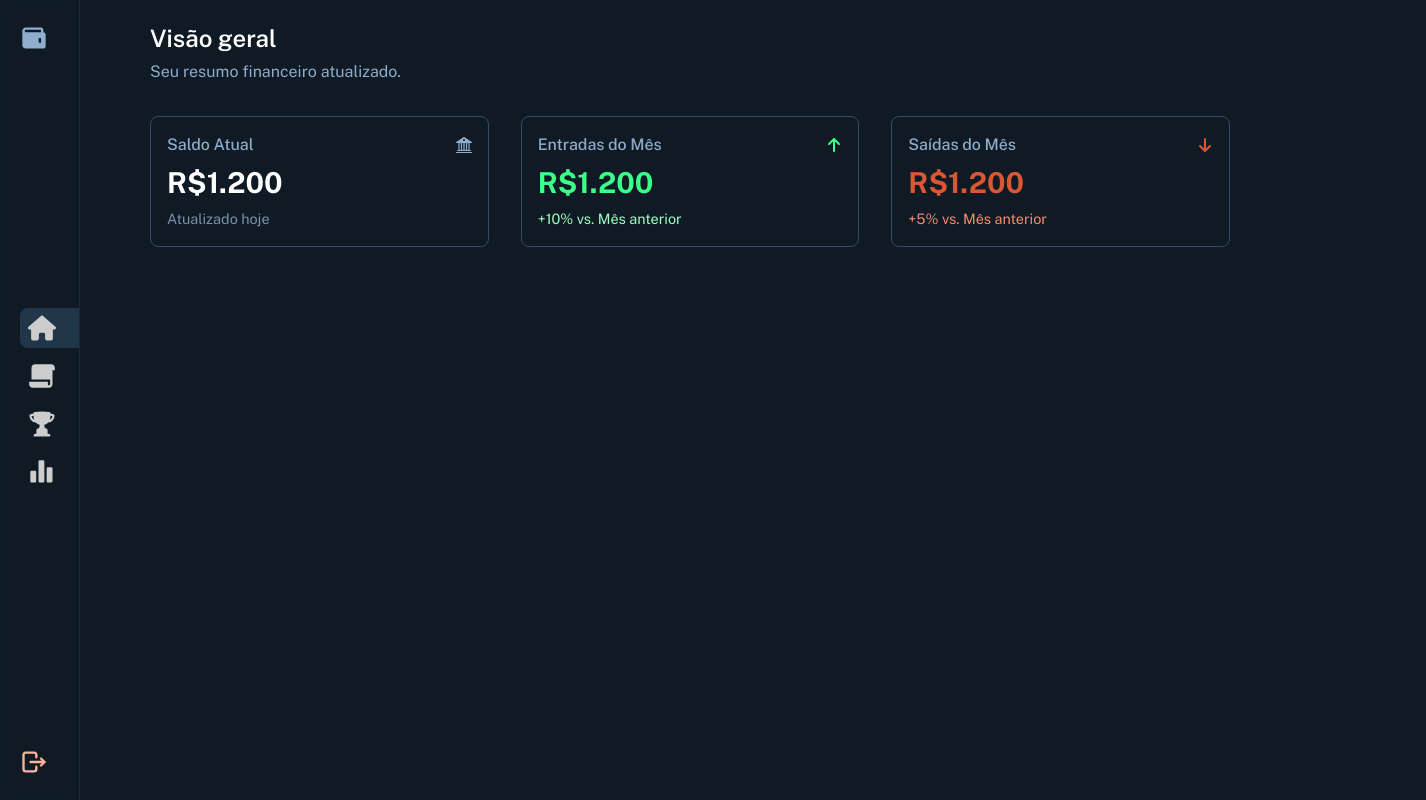
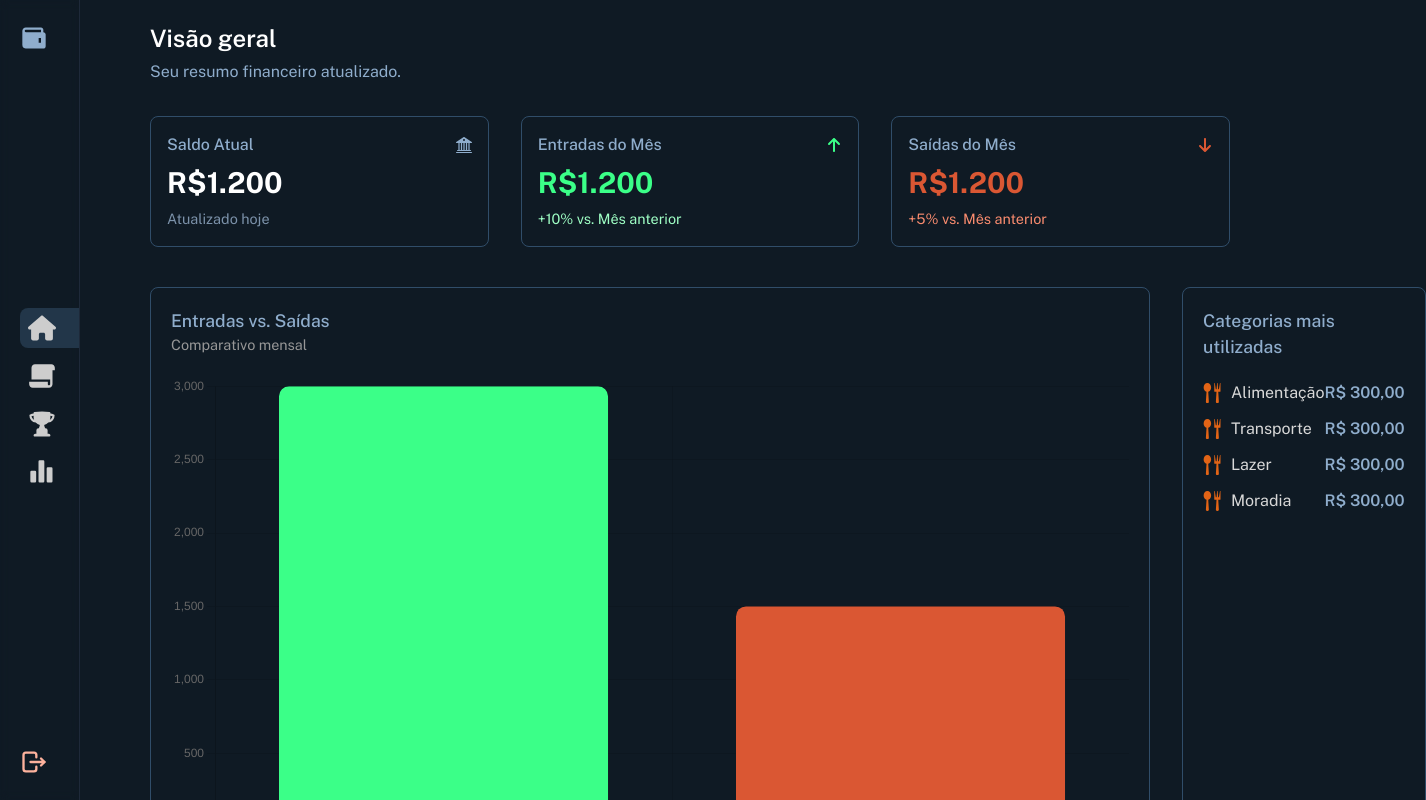
Before and after one commit to nickzmoro/myWallet, a React (Vite) app: page / in a window 1280 px wide. Shown: the top 800 px of the page, 1426 px wide, since content can reach past the window. Built offline with nearby package versions, Linux system fonts and the light colour scheme.

Commit message:
feat: add BalanceChart and Category components, update App to display income vs expenses and categories (fictitious values)

```diff
--- a/package.json
+++ b/package.json
@@ -11,7 +11,9 @@
   },
   "dependencies": {
     "@tailwindcss/vite": "^4.1.8",
+    "chart.js": "^4.4.9",
     "react": "^19.1.0",
+    "react-chartjs-2": "^5.3.0",
     "react-dom": "^19.1.0",
     "react-icons": "^5.5.0",
     "react-router-dom": "^7.6.1",
--- /dev/null
+++ b/src/components/balanceGraphic/index.jsx
@@ -0,0 +1,44 @@
+import { Bar } from "react-chartjs-2";
+import {
+  Chart as ChartJS,
+  CategoryScale,
+  LinearScale,
+  BarElement,
+  Title,
+  Tooltip,
+  Legend,
+} from "chart.js";
+
+ChartJS.register(
+  CategoryScale,
+  LinearScale,
+  BarElement,
+  Title,
+  Tooltip,
+  Legend
+);
+
+export default function BalanceChart({ income, expenses }) {
+  const data = {
+    labels: ["Entradas do Mês", "Saídas do Mês"],
+    datasets: [
+      {
+        label: "Quantia",
+        data: [income, expenses],
+        backgroundColor: ["#3BFF88", "#DA5733"], // verde para entradas, vermelho para saídas
+        borderRadius: 10,
+      },
+    ],
+  };
+
+  const options = {
+    responsive: true,
+    plugins: {
+      legend: {
+        display: false,
+      },
+    },
+  };
+
+  return <Bar data={data} options={options} />;
+}
--- /dev/null
+++ b/src/components/category/index.jsx
@@ -0,0 +1,20 @@
+const Category = ({ icon, type, amount }) => {
+  const amountFormated = amount.toLocaleString("pt-br", {
+    style: "currency",
+    currency: "BRL",
+  });
+
+  return (
+    <>
+      <div className="flex items-center gap-2">
+        {icon}
+        <p className="text-[#D8D8D8]">{type}</p>
+      </div>
+      <div>
+        <span className="text-[#8FADCC] font-[600]">{amountFormated}</span>
+      </div>
+    </>
+  );
+};
+
+export default Category;
--- a/src/pages/App.jsx
+++ b/src/pages/App.jsx
@@ -1,9 +1,15 @@
+import BalanceChart from "../components/balanceGraphic";
 import BalanceOverview from "../components/balanceOverview";
+import Category from "../components/category";
 import SideBar from "../components/sideBar";
 import { BsBank2 } from "react-icons/bs";
 import { FaArrowDown, FaArrowUp } from "react-icons/fa6";
+import { ImSpoonKnife } from "react-icons/im";
 
 function App() {
+  const income = 3000;
+  const expenses = 1500;
+
   return (
     <div className="flex gap-3">
       <SideBar />
@@ -36,6 +42,52 @@ function App() {
             balanceColor={"text-[#DA5733]"}
           />
         </div>
+        <div className="flex justify-between gap-8">
+          <div className="min-w-[1000px] mt-10 border border-[#304D69] rounded-[8px] p-5">
+            <h4 className="text-[1.1rem] text-[#8FADCC] font-[500]">
+              Entradas vs. Saídas
+            </h4>
+            <p className="text-[0.9rem] mb-5 text-[#979797]">
+              Comparativo mensal
+            </p>
+            <BalanceChart income={income} expenses={expenses} />
+          </div>
+          <div className="w-full mt-10 border border-[#304D69] rounded-[8px] p-5">
+            <h4 className="text-[1.1rem] text-[#8FADCC] font-[500]">
+              Categorias mais utilizadas
+            </h4>
+            <div className="mt-5 flex flex-col gap-3">
+              <div className="flex items-center justify-between">
+                <Category
+                  icon={<ImSpoonKnife size={20} className="text-[#E26416]" />}
+                  type={"Alimentação"}
+                  amount={300}
+                />
+              </div>
+              <div className="flex items-center justify-between">
+                <Category
+                  icon={<ImSpoonKnife size={20} className="text-[#E26416]" />}
+                  type={"Transporte"}
+                  amount={300}
+                />
+              </div>
+              <div className="flex items-center justify-between">
+                <Category
+                  icon={<ImSpoonKnife size={20} className="text-[#E26416]" />}
+                  type={"Lazer"}
+                  amount={300}
+                />
+              </div>
+              <div className="flex items-center justify-between">
+                <Category
+                  icon={<ImSpoonKnife size={20} className="text-[#E26416]" />}
+                  type={"Moradia"}
+                  amount={300}
+                />
+              </div>
+            </div>
+          </div>
+        </div>
       </section>
     </div>
   );
```
Also changed, not shown: 1 other file (tests, documents, lock files or other folders).
